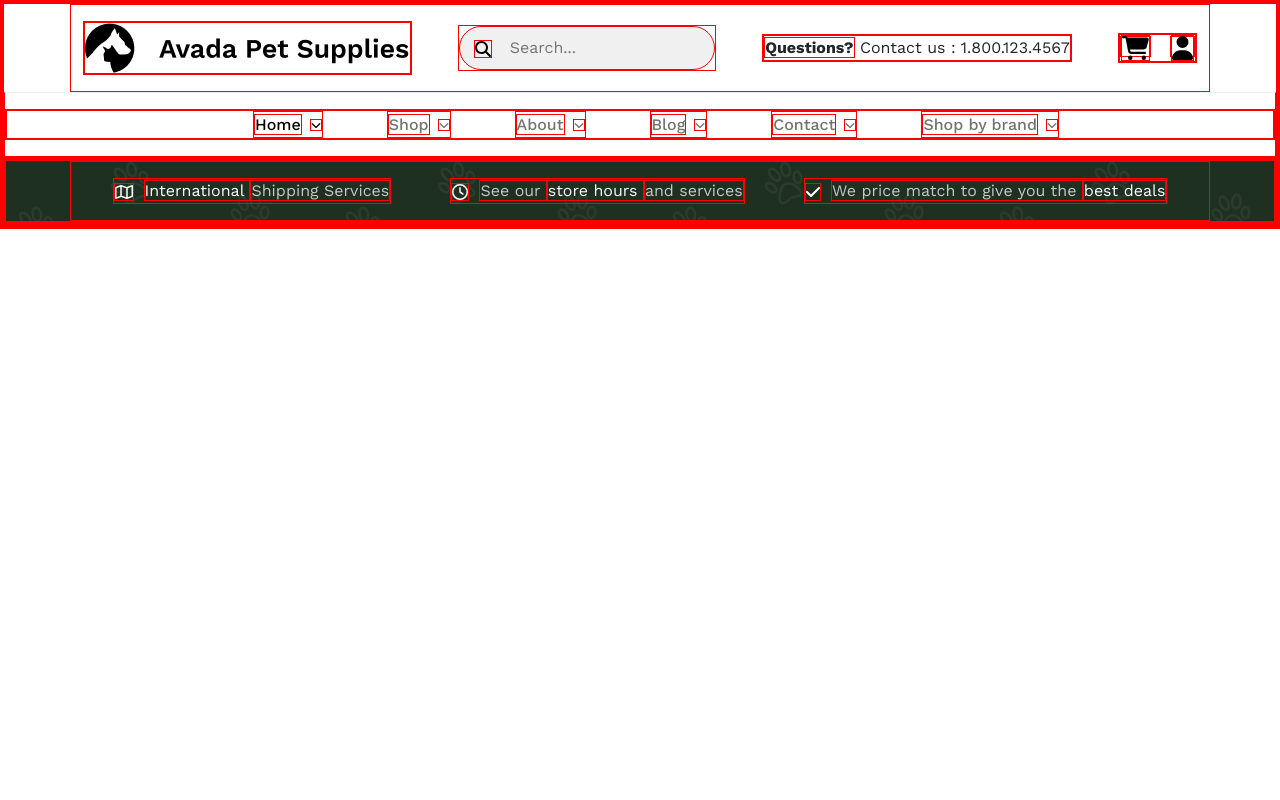
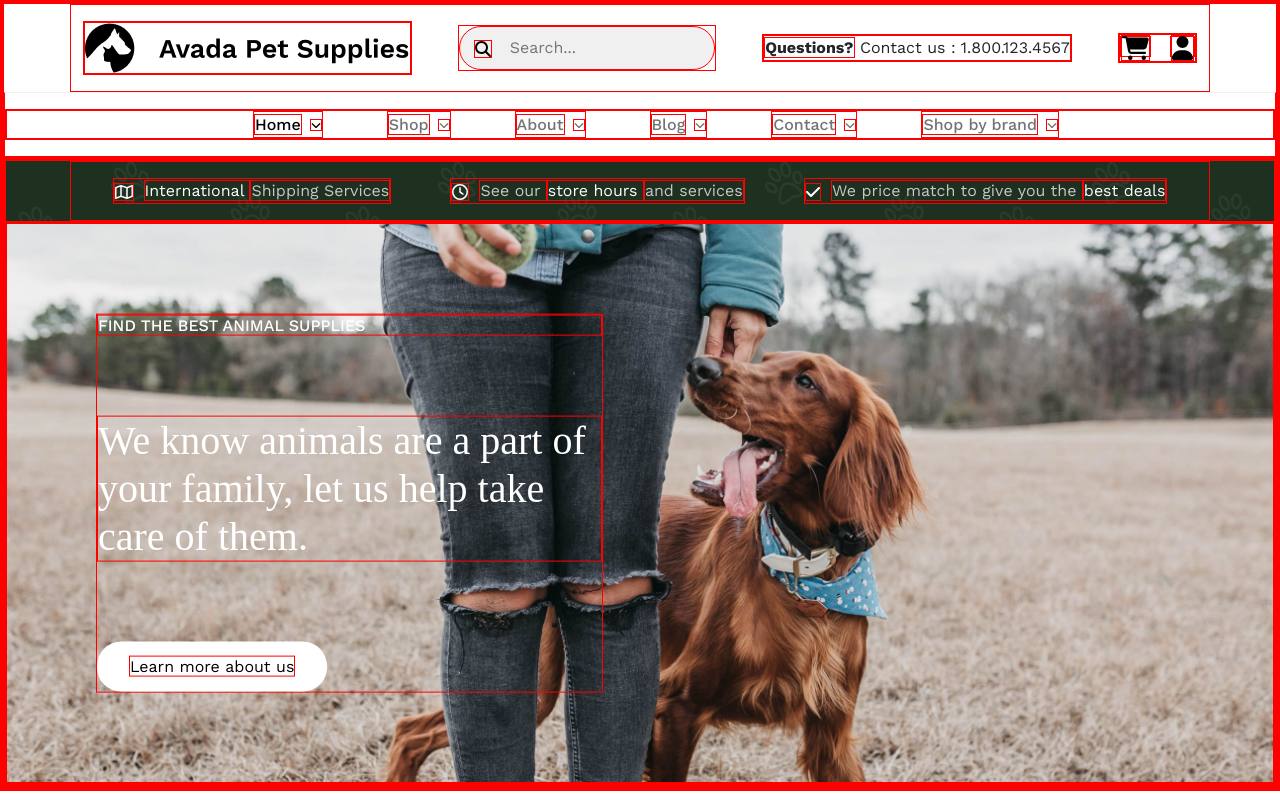
Before and after one commit to salamone-gius/proj-html-vuejs, a Vue app: page / in a window 1280 px wide. Built offline with nearby package versions, Linux system fonts and the light colour scheme; a web font is replaced by a local one.

Commit message:
JumboTron comp cretated (main)

```diff
--- a/src/components/commons/CommonButton.vue
+++ b/src/components/commons/CommonButton.vue
@@ -24,6 +24,11 @@ button {
     border: none;
     cursor: pointer;
 
+    a {
+        text-decoration: none;
+        color: inherit;
+    }
+
     &:active {
         transform: translateY(0.125rem);
     }
--- /dev/null
+++ b/src/components/commons/JumboTron.vue
@@ -0,0 +1,57 @@
+<template>
+    <div class="jumbotron">
+        <img :src="require('../../assets/img/banner-5-2x-scaled.jpg')" alt="Hero-image">
+        <div class="claim">
+            <h6>find the best animal supplies</h6>
+            <h1>We know animals are a part of your family, let us help take care of them.</h1>
+            <CommonButton
+                buttonType="link"
+                buttonClass="primary"
+                buttonLink="#"
+                buttonText="Learn more about us"
+            />
+        </div>
+    </div>
+</template>
+
+<script>
+import CommonButton from './CommonButton.vue';
+
+export default {
+    name: 'JumboTron',
+
+    components: {
+        CommonButton,
+    }
+}
+</script>
+
+<style lang="scss" scoped>
+.jumbotron {
+    color: var(--primary-txt-color);
+    position: relative;
+
+    img {
+        width: 100%;
+    }
+
+    .claim {
+        position: absolute;
+        top: 50%;
+        left: 5.625rem;
+        transform: translateY(-50%);
+        width: 40%;
+
+
+        h6 {
+            text-transform: uppercase;
+        }
+
+        h1 {
+            margin: 5rem 0;
+        }
+    }
+
+}
+
+</style>
--- a/src/components/main/SectionHero.vue
+++ b/src/components/main/SectionHero.vue
@@ -1,17 +1,20 @@
 <template>
     <section class="hero-section">
         <ServicesBar/>
+        <JumboTron/>
     </section>
 </template>
 
 <script>
 import ServicesBar from './../commons/ServicesBar.vue';
+import JumboTron from './../commons/JumboTron.vue';
 
 export default {
     name: 'SectionHero',
 
     components: {
         ServicesBar,
+        JumboTron,
     }
 }
 </script>
```
